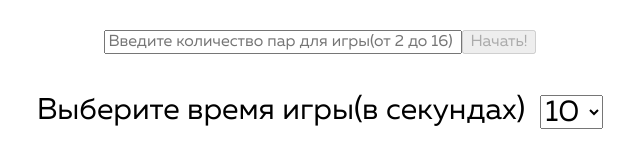
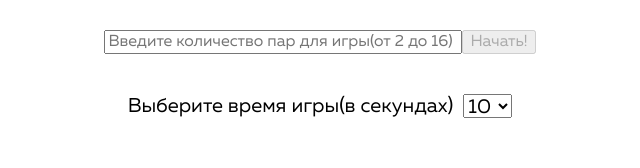
Before and after one commit to doctorveb292/pairs, a website: page index.html in a window 1280 px wide. Shown: the whole page, without its empty margins (320-960 px from the left). Drawn offline with Linux system fonts and the light colour scheme.

Commit message:
Update style.css

```diff
--- a/style.css
+++ b/style.css
@@ -114,8 +114,8 @@
     display: flex;
     align-items: center;
     justify-content: center;
-    gap: 15px;
+    gap: 10px;
     paddind: 15px;
     margin: 40px auto;
-    font-size: 30px;
+    font-size: 20px;
   }
```
